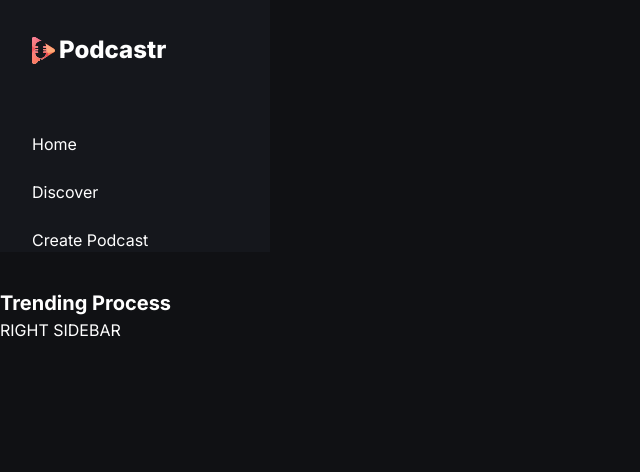
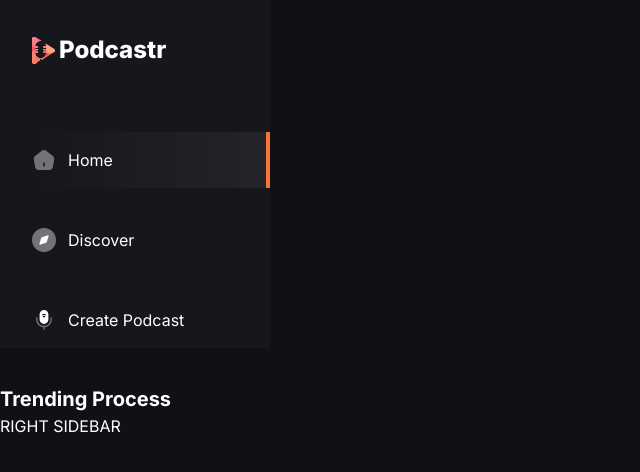
Before and after one commit to Varun1802/podcastr, a Next.js app: page / in a window 1280 px wide. Shown: the top 472 px of the page, without its empty margins (0-640 px from the left). Built offline with nearby package versions, Linux system fonts and the light colour scheme.

Commit message:
Leftsidebar

```diff
--- a/components/LeftSidebar.tsx
+++ b/components/LeftSidebar.tsx
@@ -1,9 +1,15 @@
+"use client";
 import { sidebarLinks } from "@/constants";
+import { cn } from "@/lib/utils";
 import Image from "next/image";
 import Link from "next/link";
+import { usePathname, useRouter } from "next/navigation";
 import React from "react";
 
 const LeftSidebar = () => {
+  const pathname = usePathname();
+  const router = useRouter();
+
   return (
     <section className="left_sidebar">
       <nav className="flex flex-col gap-6">
@@ -16,10 +22,23 @@ const LeftSidebar = () => {
             Podcastr
           </h1>
         </Link>
-        {sidebarLinks.map(({ route, label }) => {
+        {sidebarLinks.map(({ route, label, imgURL }) => {
+          const isActive =
+            pathname === route || pathname.startsWith(`${route}/`);
+
           return (
-            <Link href={route} key={label} className="flex gap-3">
-              {label}
+            <Link
+              href={route}
+              key={label}
+              className={cn(
+                "flex gap-3 items-center py-4 max-lg:px-4 justify-center lg:justify-start",
+                {
+                  "bg-nav-focus border-r-4 border-orange-1": isActive,
+                }
+              )}
+            >
+              <Image src={imgURL} alt={label} width={24} height={24} />
+              <p>{label}</p>
             </Link>
           );
         })}
```
